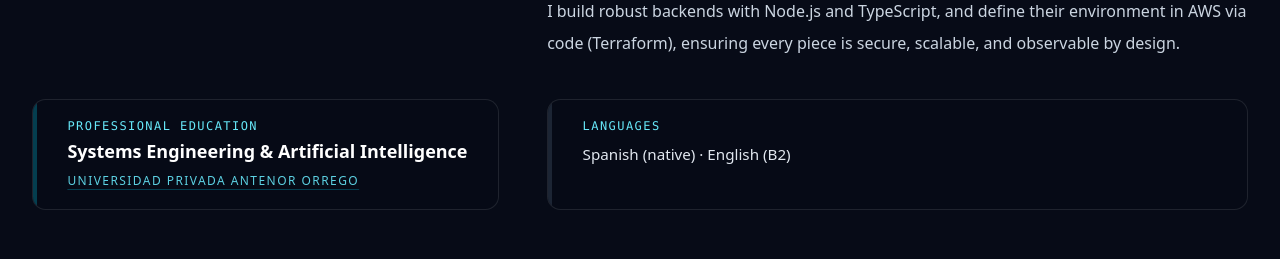
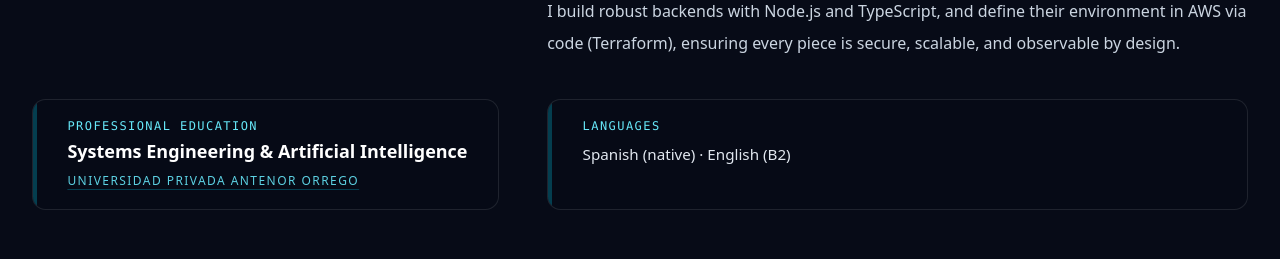
Before and after one commit to devEddu17x/devEddu17x, a Next.js app in the folder page/: page / in a window 1280 px wide. Shown: the part 4538-4797 px from the top of the page. Built offline with nearby package versions, Linux system fonts and the light colour scheme.

Commit message:
feat: pdate AboutSection styling

```diff
--- a/page/components/AboutSection.tsx
+++ b/page/components/AboutSection.tsx
@@ -52,10 +52,10 @@ export default function AboutSection() {
 
         {/* Right column card */}
         <div>
-          <div className="detail-card p-5 border border-white/5 bg-[#070b17]/30 rounded-xl relative overflow-hidden group hover:border-cyan-500/20 transition-all duration-300 h-full">
-            <div className="absolute top-0 left-0 w-1 h-full bg-slate-700/50 group-hover:bg-slate-700 transition-colors" />
+          <div className="detail-card p-6 border border-white/5 bg-[#070b17]/50 rounded-xl relative overflow-hidden group hover:border-cyan-500/20 transition-all duration-300 h-full">
+            <div className="absolute top-0 left-0 w-1 h-full bg-cyan-500/30 group-hover:bg-cyan-500 transition-colors" />
             <div className="pl-4">
-              <p className="font-mono text-xs text-slate-500 uppercase tracking-widest mb-1">
+              <p className="font-mono text-xs text-cyan-300/80 uppercase tracking-widest mb-1.5">
                 {content.about.languageLabel}
               </p>
               <strong className="text-base text-slate-200">
```
